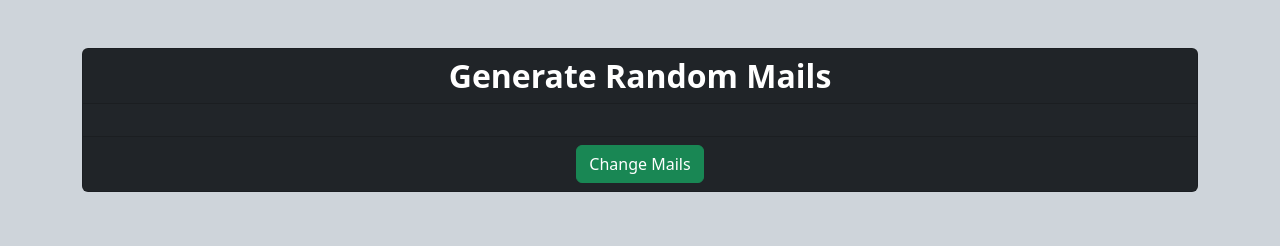
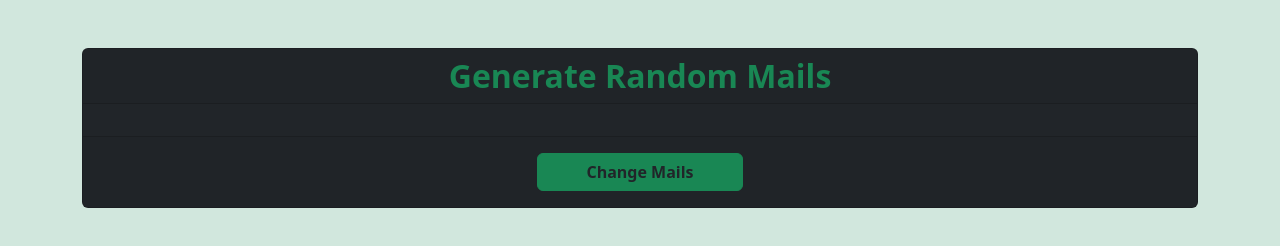
Before and after one commit to luigicaiaffa/js-email-list, a plain HTML site: page index.html in a window 1280 px wide. Drawn offline with nearby package versions, Linux system fonts and the light colour scheme; no server answers.

Commit message:
last commit

```diff
--- a/css/style.css
+++ b/css/style.css
@@ -1,3 +1,3 @@
 body {
-  background-color: #ced4da;
+  background-color: #d1e7dd;
 }
--- a/index.html
+++ b/index.html
@@ -29,15 +29,24 @@
   <body>
     <div class="container">
       <div class="card my-5 text-bg-dark text-center">
-        <div class="card-header h2 fw-bold">Generate Random Mails</div>
+        <div class="card-header h2 fw-bold text-success">
+          Generate Random Mails
+        </div>
+
         <div class="card-body">
-          <ul class="list-group list-group-flush rounded mx-4" id="mail-list"></ul>
+          <ul class="list-group list-group-flush rounded mx-5" id="mail-list">
+            <!-- js mail list element -->
+          </ul>
         </div>
-        <div class="card-footer">
-          <a href="#" class="btn btn-success" id="change-mails-btn">Change Mails</a>
+
+        <div class="card-footer py-3">
+          <button class="btn btn-success px-5 text-dark fw-bold" id="change-mails-btn">
+            Change Mails
+          </button>
         </div>
       </div>
     </div>
+
     <!-- | BOOTSTRAP JS |  -->
     <!-- <script
       src="https://cdn.jsdelivr.net/npm/bootstrap@5.3.3/dist/js/bootstrap.bundle.min.js"
--- a/js/main.js
+++ b/js/main.js
@@ -5,7 +5,7 @@ const generateRandomMails = (mailNum) => {
       .then((response) => response.json())
       .then((data) => {
         mailList.innerHTML += `<li class="list-group-item list-group-item-success">${data.response}</li>`;
-        console.log(data.response);
+        // console.log(data.response);
       });
   }
 };
@@ -20,5 +20,5 @@ generateRandomMails(10);
 // # Bonus
 changeMailsBtn.addEventListener("click", () => {
   mailList.innerHTML = "";
-  generateRandomMails(10)
+  generateRandomMails(10);
 });
```
